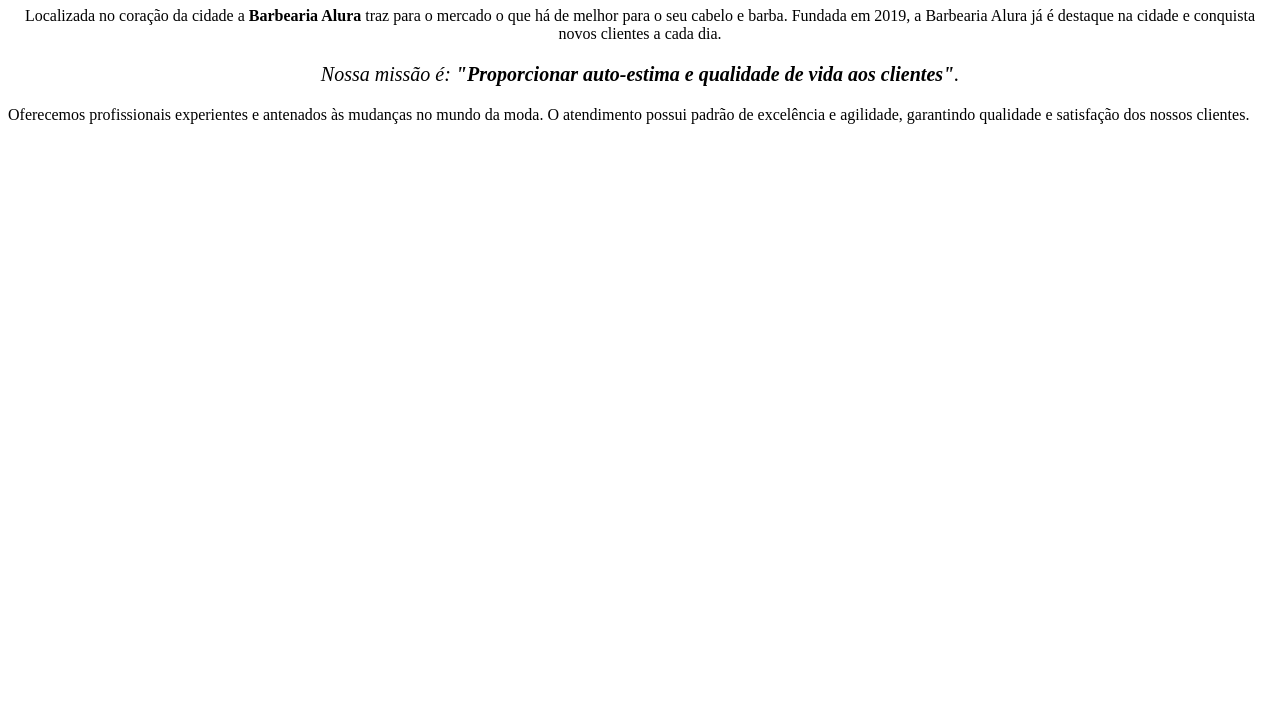
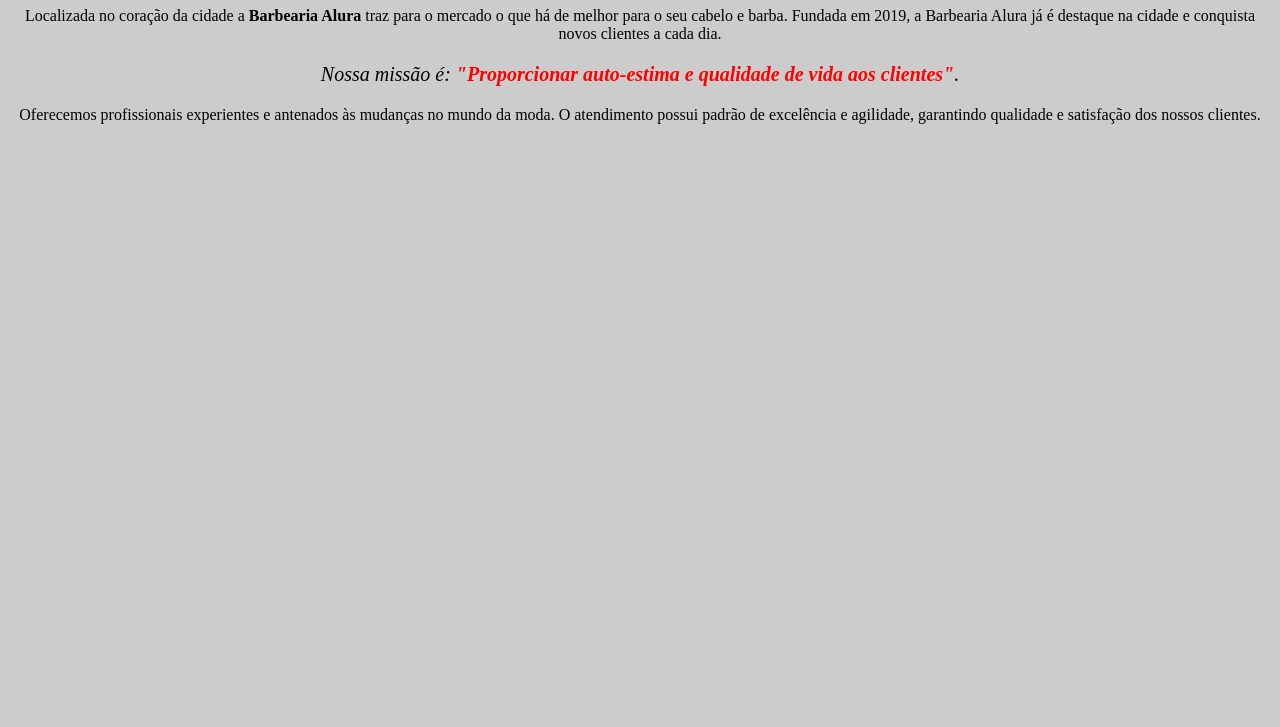
Before and after one commit to bossamanda/pong-java, a plain HTML site: page index.html in a window 1280 px wide. Shown: the part 73-800 px from the top of the page. Drawn offline with Linux system fonts and the light colour scheme.

Commit message:
Add files via upload

```diff
--- a/index.html
+++ b/index.html
@@ -3,16 +3,13 @@
     <head>
         <meta charset="UTF-8">
         <title>Barbearia Alura</title>
-        <link rel="stylesheet" type="text/css" href="">
-    <style>
-
-        </style>
+        <link rel="stylesheet" href="style.css">
 
     </head>
 
 
     <body>
-        <h1 style="text-align: center;">Sobre a Barbearia Alura</h1>
+        <h1 style="text-align: center">Sobre a Barbearia Alura</h1>
 
         <p style="text-align: center;">Localizada no coração da cidade a <strong>Barbearia Alura</strong> traz para o mercado o que há de melhor para o seu cabelo e barba.
         Fundada em 2019, a Barbearia Alura já é destaque na cidade e conquista novos clientes a cada dia.</p>
--- a/style.css
+++ b/style.css
@@ -1,3 +1,16 @@
- P {
-    text-align: center
- }
+body {
+    background: #CCCCCC;
+}
+
+
+ h1 {
+    text-align: center;
+}
+
+P {
+    text-align: center;
+}
+
+em strong {
+   color: #FF0000;
+}
```
Also changed, not shown: untitled.css (added), 1 other file.
